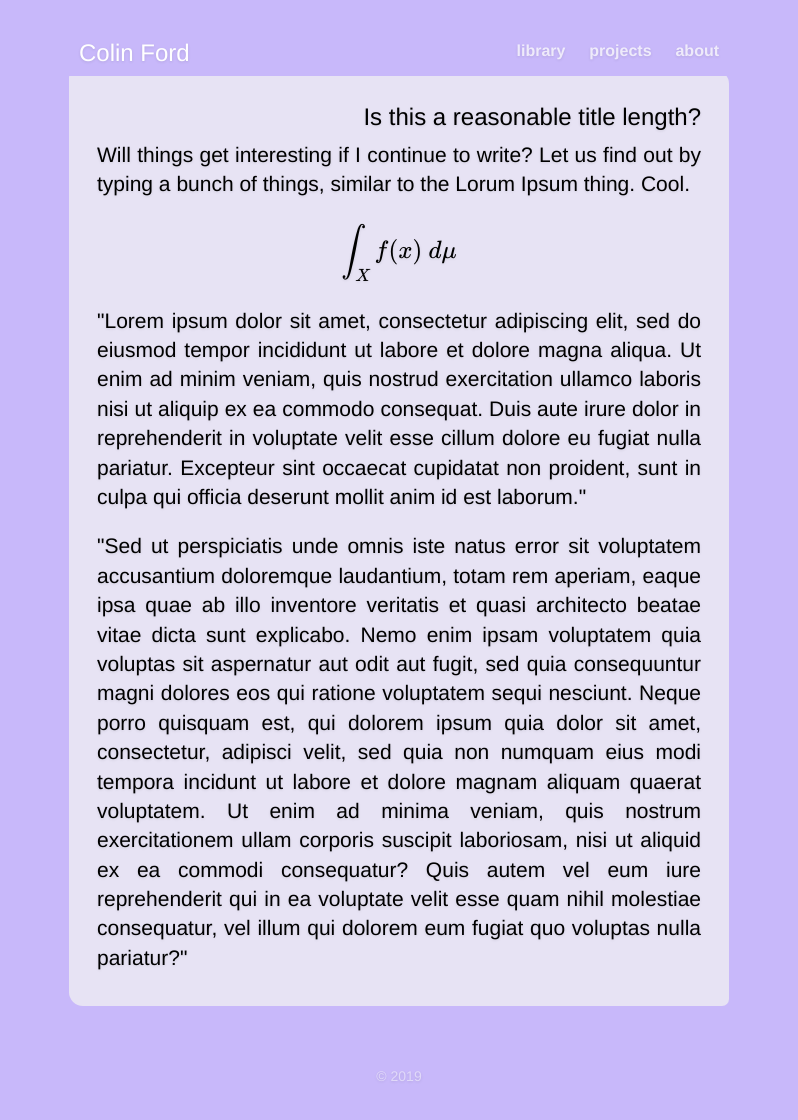
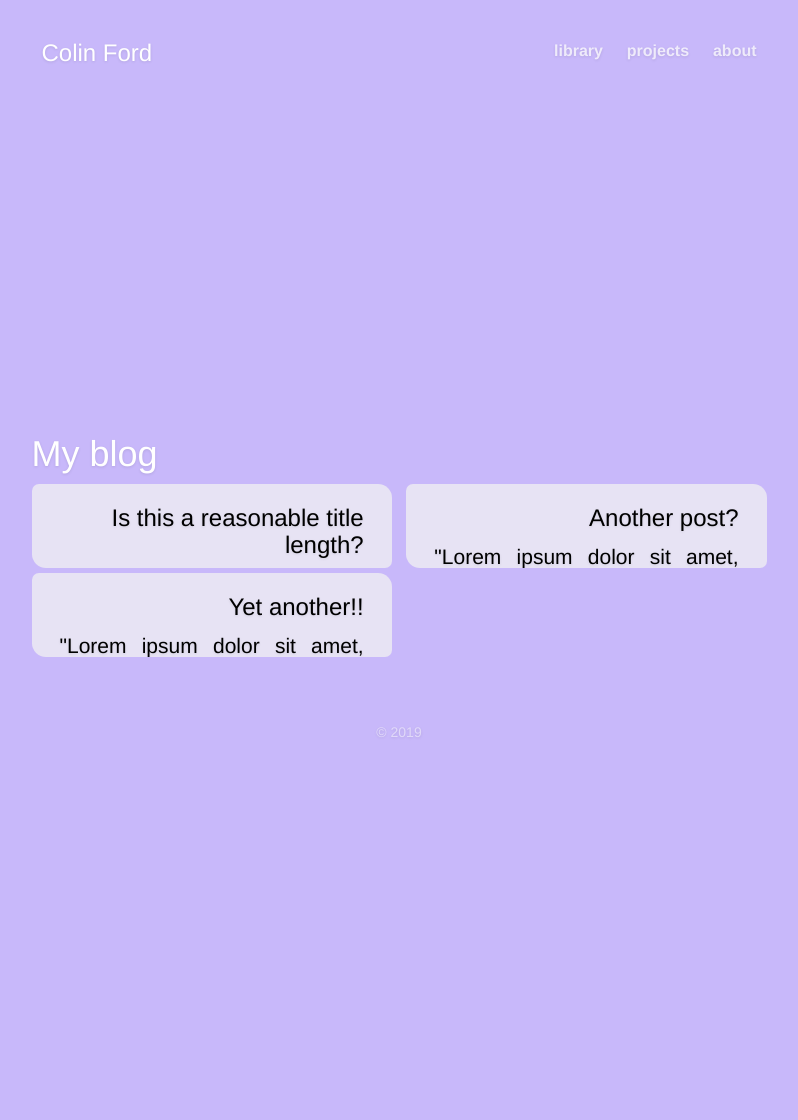
Before and after one commit to colinrford/colinrford.github.io, a Jekyll site: the page built from blog/blog.html, in a window 1280 px wide and 1126 px high. Shown: the top 1120 px of the window, without its empty margins (241-1039 px from the left). Built offline with Jekyll 4.4.1, drawn with Linux system fonts in a browser that asks for light colours; nearby versions of some CDN libraries; formulas are drawn with MathJax 3.

```diff
--- a/about/about.html
+++ b/about/about.html
@@ -8,7 +8,6 @@ title: about
 					<p class="lead">In May 2016 I graduated with a BS in math and physics with a minor in computer science from Purdue.</p>
 					<h3>Contact me</h3>
 					<p class="lead">
-					  <a href="" class="btn btn-lg btn-default">Resume</a>
 					  <a href="" class="btn btn-lg btn-default">Email</a>
 					</p>
 				</div>
--- a/blog/blog.html
+++ b/blog/blog.html
@@ -4,11 +4,19 @@ title: blog
 ---
 <div class="inner cover">
 					<h1 class="cover-heading">My blog</h1>
-						<div class="bloggy">
+						<span class="bloggy">
 							<h3 align="right">Is this a reasonable title length?</h3>
 							<p class="lead">Will things get interesting if I continue to write? Let us find out by typing a bunch of things, similar to the Lorum Ipsum thing. Cool.</p>
 							<p class="lead">$$\int_{X} f(x)\ d\mu$$</p>
 							<p class="lead">"Lorem ipsum dolor sit amet, consectetur adipiscing elit, sed do eiusmod tempor incididunt ut labore et dolore magna aliqua. Ut enim ad minim veniam, quis nostrud exercitation ullamco laboris nisi ut aliquip ex ea commodo consequat. Duis aute irure dolor in reprehenderit in voluptate velit esse cillum dolore eu fugiat nulla pariatur. Excepteur sint occaecat cupidatat non proident, sunt in culpa qui officia deserunt mollit anim id est laborum."</p>
 							<p class="lead">"Sed ut perspiciatis unde omnis iste natus error sit voluptatem accusantium doloremque laudantium, totam rem aperiam, eaque ipsa quae ab illo inventore veritatis et quasi architecto beatae vitae dicta sunt explicabo. Nemo enim ipsam voluptatem quia voluptas sit aspernatur aut odit aut fugit, sed quia consequuntur magni dolores eos qui ratione voluptatem sequi nesciunt. Neque porro quisquam est, qui dolorem ipsum quia dolor sit amet, consectetur, adipisci velit, sed quia non numquam eius modi tempora incidunt ut labore et dolore magnam aliquam quaerat voluptatem. Ut enim ad minima veniam, quis nostrum exercitationem ullam corporis suscipit laboriosam, nisi ut aliquid ex ea commodi consequatur? Quis autem vel eum iure reprehenderit qui in ea voluptate velit esse quam nihil molestiae consequatur, vel illum qui dolorem eum fugiat quo voluptas nulla pariatur?"</p>
-						</div>
+						</span>
+						<span class="bloggy">
+							<h3 align="right">Another post?</h3>
+							<p class="lead">"Lorem ipsum dolor sit amet, consectetur adipiscing elit, sed do eiusmod tempor incididunt ut labore et dolore magna aliqua. Ut enim ad minim veniam, quis nostrud exercitation ullamco laboris nisi ut aliquip ex ea commodo consequat. Duis aute irure dolor in reprehenderit in voluptate velit esse cillum dolore eu fugiat nulla pariatur. Excepteur sint occaecat cupidatat non proident, sunt in culpa qui officia deserunt mollit anim id est laborum."</p>
+						</span>
+						<span class="bloggy">
+							<h3 align="right">Yet another!!</h3>
+							<p class="lead">"Lorem ipsum dolor sit amet, consectetur adipiscing elit, sed do eiusmod tempor incididunt ut labore et dolore magna aliqua. Ut enim ad minim veniam, quis nostrud exercitation ullamco laboris nisi ut aliquip ex ea commodo consequat. Duis aute irure dolor in reprehenderit in voluptate velit esse cillum dolore eu fugiat nulla pariatur. Excepteur sint occaecat cupidatat non proident, sunt in culpa qui officia deserunt mollit anim id est laborum."</p>
+						</span>
 				</div>
--- a/css/blog.css
+++ b/css/blog.css
@@ -28,3 +28,31 @@ body {
 		position: static;
 	}
 }
+
+.cover h1 {
+	margin-top: 2.5em;
+}
+
+.bloggy {
+  width: 49%;
+  height: 6em;
+  color: black;
+  background-color: rgba(242, 242, 242, 0.75); /* #f2f2f2; */
+  border-radius: .5em 1em;
+  display: inline-block;
+  padding-top: 0.1em;
+  padding-bottom: 0.1em;
+  padding-right: 2em;
+  padding-left: 2em;
+  margin-top: auto;
+  margin-right: auto;
+  margin-left: auto;
+  margin-bottom: auto;
+  z-index: 3;
+  text-overflow: ellipsis;
+  overflow: hidden;
+}
+
+.bloggy:focus, .bloggy:hover {
+	background-color: rgba(214, 214, 214, 0.75);
+}
--- a/css/style.css
+++ b/css/style.css
@@ -155,7 +155,6 @@ ul.icons {
 	color: #fff; /* IE8 proofing */
 	color: rgba(255,255,255,.75);
 	transition: all .25s ease-in-out;
-	border-bottom: 2px solid transparent;
 	-webkit-user-select: none;  /* Chrome all / Safari all */
 	-moz-user-select: none;     /* Firefox all */
 	-ms-user-select: none;      /* IE 10+ */
@@ -165,13 +164,11 @@ ul.icons {
 .masthead-nav > li > a:focus {
 	background-color: transparent;
 	color: rgba(0,0,0,0.55);
-	/* border-bottom-color: rgba(0,0,0,.25); currently undecided on the fate of b-b-c */
 }
 .masthead-nav > .active > a,
 .masthead-nav > .active > a:hover,
 .masthead-nav > .active > a:focus {
 	color: rgba(0,0,0,0.65);
-	/* border-bottom-color: #000; */
 }
 
 @media (min-width: 768px) {
@@ -238,24 +235,6 @@ ul.icons {
 	.masthead,
 	.mastfoot,
 	.cover-container {
-		width: 700px;
+		width: 775px;
 	}
 }
-
-/*
- * Testing
- */
-.bloggy {
-  width: 100%;
-  color: black;
-  background-color: rgba(242, 242, 242, 0.75); /* #f2f2f2; */
-  border-radius: .5em 1em;
-  padding-top: 1em;
-  padding-bottom: 1em;
-  padding-right: 2em;
-  padding-left: 2em;
-  margin-top: auto;
-  margin-right: auto;
-  margin-left: auto;
-  z-index: 3;
-}
```
Also changed, not shown: _posts/2019-01-30-first-post.md (added, +5 -0 lines).
